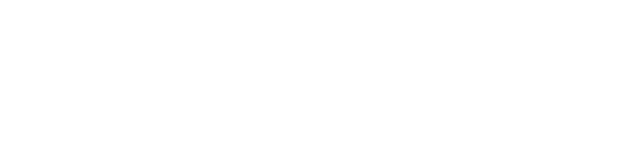
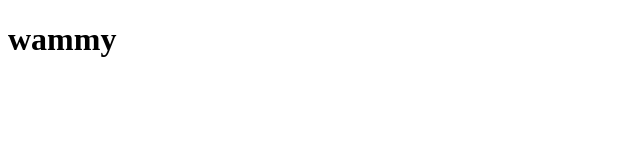
Before and after one commit to jfallon9/testpage, a plain HTML site: page index.html in a window 1280 px wide. Shown: the whole page, without its empty margins (0-640 px from the left). Drawn offline with Linux system fonts and the light colour scheme.

Commit message:
adding some text

```diff
--- a/index.html
+++ b/index.html
@@ -5,5 +5,6 @@
     <title>My test page</title>
   </head>
   <body>
+    <h1>wammy</h1>
   </body>
 </html>
```
